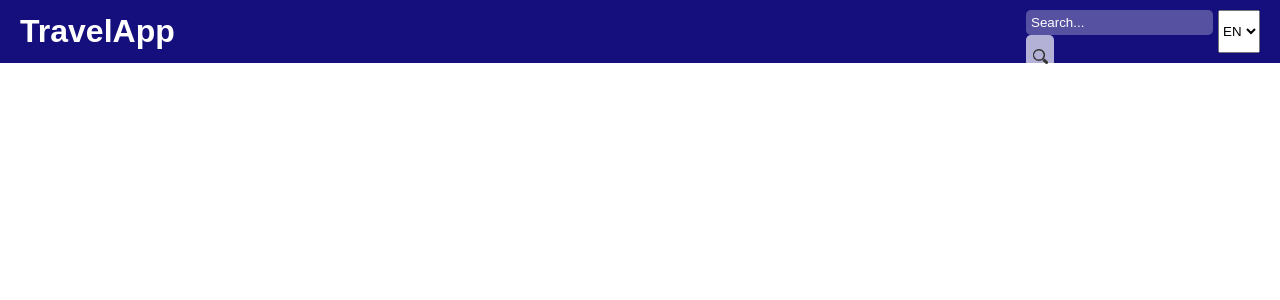
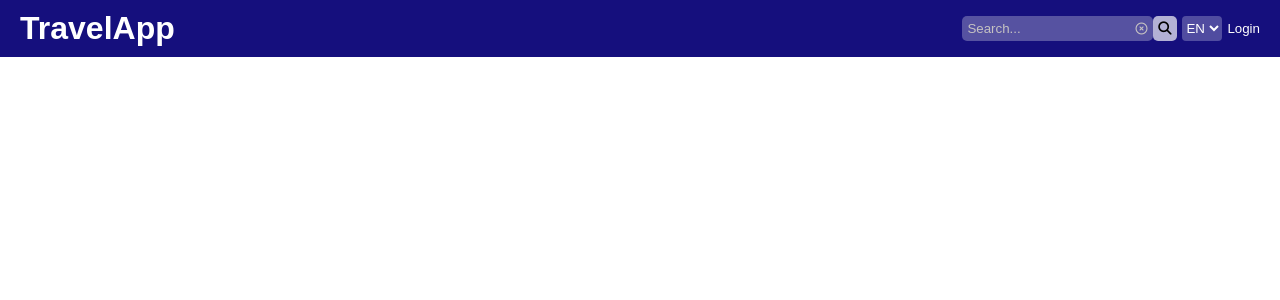
Before and after one commit to AndrewShamrey/travel-app, a React (Create React App) app: page / in a window 1280 px wide. Shown: the top 300 px of the page. Built offline with nearby package versions, Linux system fonts and the light colour scheme.

Commit message:
header / feat: add select styles, adaptive styles

```diff
--- a/public/index.html
+++ b/public/index.html
@@ -7,6 +7,7 @@
     <meta name="theme-color" content="#000000" />
     <link rel="manifest" href="%PUBLIC_URL%/manifest.json" />
     <title>Travel app</title>
+    <script src="https://kit.fontawesome.com/44c446ef41.js" crossorigin="anonymous"></script>
   </head>
   <body>
     <noscript>You need to enable JavaScript to run this app.</noscript>
--- a/src/components/Header/Header.jsx
+++ b/src/components/Header/Header.jsx
@@ -1,10 +1,12 @@
-import React, { useCallback } from 'react';
+import React, { useState } from 'react';
 import { useDispatch, useSelector } from "react-redux";
 import { setSearchValue, setApplicationLanguage } from "../../actions/control";
 import Search from '../Search/Search';
 import './header.scss';
 
 const Header = ({ searchField }) => {
+  const [isMenuOpen, setIsmenuOpen] = useState(false);
+
   const dispatch = useDispatch();
   const searchValue = useSelector((rootState) => rootState.control.searchValue);
   const applicationLanguage = useSelector((rootState) => rootState.control.applicationLanguage);
@@ -17,30 +19,62 @@ const Header = ({ searchField }) => {
     dispatch(setApplicationLanguage(e.target.value));
   };
 
+  const toggleMenu = () => {
+    setIsmenuOpen((state) => !state);
+  }
+
   return (
     <header
       className="header"
     >
-      <h1>TravelApp</h1>
+      <h1 className="header__logo">TravelApp</h1>
       <div
-        className="header__options"
+        className={isMenuOpen ? "header__options header__options_visible" : "header__options"}
       >
         {searchField && (
           <Search
             value={searchValue}
             onChange={searchFieldChangeHandler}
-            onSearchButtonClick={selectChangeHandler}
+            onSubmit={selectChangeHandler}
           />
         )}
         <select
+          className="header__select"
           value={applicationLanguage}
           onChange={selectChangeHandler}
         >
-          <option value="en">EN</option>
-          <option value="ru">RU</option>
-          <option value="be">BE</option>
+          <option
+            value="en"
+            className="header__select-item"
+          >
+            EN
+          </option>
+          <option
+            value="ru"
+            className="header__select-item"
+          >
+            RU
+          </option>
+          <option
+            value="be"
+            className="header__select-item"
+          >
+            BE
+          </option>
         </select>
+        <button
+          className="header__authorization-btn"
+          onClick={() => {}}
+        >
+          Login
+        </button>
       </div>
+      <button
+        className={isMenuOpen ? "header__menu-btn header__menu-btn_active" : "header__menu-btn"}
+        onClick={toggleMenu}
+      >
+        <i className="fas fa-chevron-circle-down"></i>
+      </button>
     </header>
   );
 };
--- a/src/components/Header/header.scss
+++ b/src/components/Header/header.scss
@@ -1,3 +1,30 @@
+@keyframes rotateMenuBtnActive {
+  0% {
+    transform: rotate(0deg);
+  }
+  100% {
+    transform: rotate(180deg);
+  }
+}
+
+@keyframes rotateMenuBtnInactive {
+  0% {
+    transform: rotate(0deg);
+  }
+  100% {
+    transform: rotate(180deg);
+  }
+}
+
+@keyframes showMenu {
+  0% {
+    top: 0;
+  }
+  100% {
+    top: 100%;
+  }
+}
+
 .header {
   margin: 0;
   padding: 10px 20px;
@@ -10,9 +37,122 @@
   position: fixed;
   top: 0;
   left: 0;
+  z-index: 1;
+
+  &__logo {
+    font-size: 32px;
+    background-color: inherit;
+    flex-grow: 3;
+  }
+
+  &__authorization-btn {
+    color: inherit;
+    background-color: transparent;
+    border: none;
+    cursor: pointer;
+
+    &:hover {
+      color: #ffe325;
+    }
+  }
+
+  &__menu-btn {
+    display: none;
+    outline: none;
+
+    &:hover {
+      color: #ffe325;
+    }
+  }
+
+  @media (max-width: 600px) {
+    &__menu-btn {
+      height: 18px;
+      font-size: 18px;
+      color: #fff;
+      background-color: transparent;
+      border: none;
+      display: block;
+      animation: rotateMenuBtnInactive 0.3s linear reverse;
+
+      &_active {
+        transform: rotate(180deg);
+        animation: rotateMenuBtnActive 0.3s linear;
+      }
+    }
+
+    &__logo {
+      font-size: 24px;
+    }
+  }
+
+  @media (max-width: 375px) {
+    padding: 10px;
+    &__logo {
+      font-size: 18px;
+    }
+  }
 }
 
 
 .header__options {
   display: flex;
+
+  & > * {
+    margin-right: 5px;
+
+    &:last-child {
+      margin-right: 0;
+    }
+  }
+
+  @media (max-width: 600px) {
+    padding: 10px 20px;
+    width: 100%;
+    background-color: inherit;
+    justify-content: space-around;
+    position: absolute;
+    top: 0;
+    left: 0;
+    display: none;
+    z-index: -1;
+
+    &_visible {
+      display: flex;
+      top: 100%;
+      animation: showMenu 0.3s linear;
+    }
+
+    & > * {
+      margin-right: 15px;
+
+      &:last-child {
+        margin-right: 0;
+      }
+    }
+  }
+
+  @media (max-width: 375px) {
+    padding: 10px;
+  }
 }
+
+.header__select {
+  color: #fff;
+  background-color: #f1f1ff45;
+  border: none;
+  border-radius: 4px;
+  outline: none;
+  cursor: pointer;
+
+  &-item {
+    background-color: #504ca0;
+    position: relative;
+    cursor: pointer;
+
+    &:checked {
+      background-color: #504ca0c9;
+      cursor: pointer;
+    }
+  }
+}
--- a/src/components/Search/Search.jsx
+++ b/src/components/Search/Search.jsx
@@ -1,17 +1,20 @@
 import React from 'react';
 import './search.scss';
 
-const Search = ({ value, onChange, onSearchButtonClick }) => {
+const Search = ({ value, onChange, onSubmit }) => {
   const handlerOnKeydown = (e) => {
     if (e.key === 'Enter') {
-      onSearchButtonClick(e);
+      onSubmit(e);
     }
-    // console.log(e.target)
+  }
+
+  const clearSearchField = () => {
+    onChange({ target: { value: '' } });
   }
 
   return (
     <div className="search">
-      <div>
+      <div className="search__input-wrapper">
         <input
           value={value}
           placeholder="Search..."
@@ -20,12 +23,18 @@ const Search = ({ value, onChange, onSearchButtonClick }) => {
           onChange={onChange}
           onKeyDown={handlerOnKeydown}
         />
+        <i
+          className="search__delete-icon far fa-times-circle"
+          onClick={clearSearchField}
+        />
       </div>
       <button
         className="search__button"
         type="button"
-        onClick={onSearchButtonClick}
-      />
+        onClick={onSubmit}
+      >
+        <i className="fas fa-search"></i>
+      </button>
     </div>
   );
 };
--- a/src/components/Search/search.scss
+++ b/src/components/Search/search.scss
@@ -1,10 +1,21 @@
 .search {
-  margin: 0 5px;
+  display: flex;
+  flex-grow: 2;
+
+  &__input-wrapper {
+    width: 100%;
+    position: relative;
+    color: #c5c2c2;
+
+    &:hover {
+      color: #fff;
+    }
   }
 
-.search__input {
+  &__input {
     padding: 5px;
-  color: #fff;
+    width: 100%;
+    color: #c5c2c2;
     background-color: #ffffff47;
     border: none;
     border-radius: 5px;
@@ -12,34 +23,42 @@
     outline: none;
 
     &::placeholder {
+      color: #c5c2c2;
+    }
+
+    &:hover {
+      color: #fff;
+
+      &::placeholder {
         color: #fff;
       }
-
-  // &::after {
-  //   content: ' ';
-  //   width: 5px;
-  //   height: 2px;
-  //   background-color: red;
-  //   display: block;
-  //   position: absolute;
-  //   top: 50%;
-  //   right: 2px;
-  //   transform: translate(50%, 0);
-  // }
+    }
   }
 
-.search__button {
+  &__delete-icon {
+    font-size: 12px;
+    position: absolute;
+    top: 50%;
+    right: 5px;
+    transform: translate(0, -50%);
+    cursor: pointer;
+
+    &:hover {
+      color: #ff0000;
+    }
+  }
+
+  &__button {
     width: 28px;
     height: 100%;
     background-color: #ffffffad;
-  background-image: url('./assets/images/search-icon.png');
-  background-size: 15px;
-  background-position: center;
-  background-repeat: no-repeat;
     border: none;
     border-radius: 5px;
     vertical-align: middle;
+    cursor: pointer;
+
     &:hover {
       background-color: #ffe325;
     }
   }
+}
--- a/src/utils/constants.js
+++ b/src/utils/constants.js
@@ -1,2 +1,28 @@
 export const EXAMPLE_CONST = 2;
 export const DEFAULT_LANGUAGE = 'en';
+export const APPLICATION_LANGUAGES = [
+  {
+    shortName: 'en',
+    name: {
+      en: 'ENG',
+      ru: 'АНГ',
+      be: 'АНГ',
+    },
+  },
+  {
+    shortName: 'ru',
+    name: {
+      en: 'RUS',
+      ru: 'РУС',
+      be: 'РУС',
+    },
+  },
+  {
+    shortName: 'be',
+    name: {
+      en: 'BEL',
+      ru: 'БЕЛ',
+      be: 'БЕЛ',
+    },
+  }
+]
```
Also changed, not shown: src/components/Search/assets/images/search-icon.png (deleted). Lines whose indentation alone changed are shown as unchanged.
